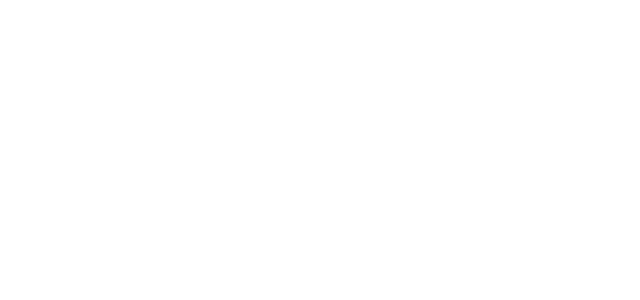
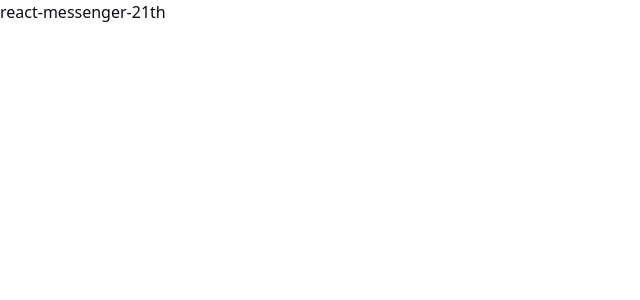
Before and after one commit to CEOS-Developers/react-messenger-21th, a React (Vite) app: page / in a window 1280 px wide. Shown: the top 300 px of the page, without its empty margins (0-640 px from the left). Built offline with nearby package versions, Linux system fonts and the light colour scheme.

Commit message:
feat: 컬러 시스템 구축

```diff
--- a/src/App.tsx
+++ b/src/App.tsx
@@ -1,5 +1,7 @@
+import './styles/global.css';
+
 function App() {
-  return <></>;
+	return <div className="text-main-400">react-messenger-21th</div>;
 }
 
 export default App;
--- /dev/null
+++ b/src/styles/global.css
@@ -0,0 +1,38 @@
+@import 'tailwindcss';
+@import url('./theme.css');
+
+:root {
+	--color-main-400: #177bff;
+	--color-main-300: #98c4ff;
+	--color-main-200: #e8f2ff;
+	--color-main-100: #f8fbff;
+
+	--color-black-900: #090d13; /* black */
+	--color-black-700: #373d45;
+	--color-black-600: #4f5760;
+	--color-black-500: #6f7780;
+	--color-black-400: #98a0a9;
+	--color-black-300: #b9bfc6;
+	--color-black-200: #d3d8de;
+	--color-black-100: #f0f3f6;
+	--color-black-000: #ffffff; /* white */
+
+	--color-blue-200: #98c4ff; /* 프로필 진한 색 */
+	--color-blue-100: #e8f2ff; /* 프로필 연한 색 */
+
+	--color-yellow-200: #ffe28b;
+	--color-yellow-100: #fff9e8;
+
+	--color-purple-200: #ad9bff;
+	--color-purple-100: #f6f4ff;
+
+	--color-pink-200: #ff98f6;
+	--color-pink-100: #fff0fe;
+
+	--color-orange-200: #ffb898;
+	--color-orange-100: #fff2ec;
+}
+
+body {
+	color: var(--color-black-900);
+}
--- /dev/null
+++ b/src/styles/theme.css
@@ -0,0 +1,112 @@
+@import 'tailwindcss';
+
+/* 배경색 유틸리티 클래스 */
+.bg-main-400 {
+	background-color: var(--color-main-400); /* main */
+}
+.bg-main-300 {
+	background-color: var(--color-main-300);
+}
+.bg-main-200 {
+	background-color: var(--color-main-200);
+}
+.bg-main-100 {
+	background-color: var(--color-main-100);
+}
+.bg-black-900 {
+	background-color: var(--color-black-900); /* black */
+}
+.bg-black-700 {
+	background-color: var(--color-black-700);
+}
+.bg-black-600 {
+	background-color: var(--color-black-600);
+}
+.bg-black-500 {
+	background-color: var(--color-black-500);
+}
+.bg-black-400 {
+	background-color: var(--color-black-400);
+}
+.bg-black-300 {
+	background-color: var(--color-black-300);
+}
+.bg-black-200 {
+	background-color: var(--color-black-200);
+}
+.bg-black-100 {
+	background-color: var(--color-black-100);
+}
+.bg-black-000 {
+	background-color: var(--color-black-000);
+}
+
+/* 텍스트 색상 유틸리티 클래스 */
+.text-main-400 {
+	color: var(--color-main-400); /* main */
+}
+.text-main-300 {
+	color: var(--color-main-300);
+}
+.text-main-200 {
+	color: var(--color-main-200);
+}
+.text-main-100 {
+	color: var(--color-main-100);
+}
+.text-black-900 {
+	color: var(--color-black-900); /* black */
+}
+.text-black-700 {
+	color: var(--color-black-700);
+}
+.text-black-600 {
+	color: var(--color-black-600);
+}
+.text-black-500 {
+	color: var(--color-black-500);
+}
+.text-black-400 {
+	color: var(--color-black-400);
+}
+.text-black-300 {
+	color: var(--color-black-300);
+}
+.text-black-200 {
+	color: var(--color-black-200);
+}
+.text-black-100 {
+	color: var(--color-black-100);
+}
+.text-black-000 {
+	color: var(--color-black-000);
+}
+
+/* 테두리 색상 유틸리티 클래스 */
+.border-black-900 {
+	border-color: var(--color-black-900); /* black */
+}
+.border-black-700 {
+	border-color: var(--color-black-700);
+}
+.border-black-600 {
+	border-color: var(--color-black-600);
+}
+.border-black-500 {
+	border-color: var(--color-black-500);
+}
+.border-black-400 {
+	border-color: var(--color-black-400);
+}
+.border-black-300 {
+	border-color: var(--color-black-300);
+}
+.border-black-200 {
+	border-color: var(--color-black-200);
+}
+.border-black-100 {
+	border-color: var(--color-black-100);
+}
+.border-black-000 {
+	border-color: var(--color-black-000);
+}
```
